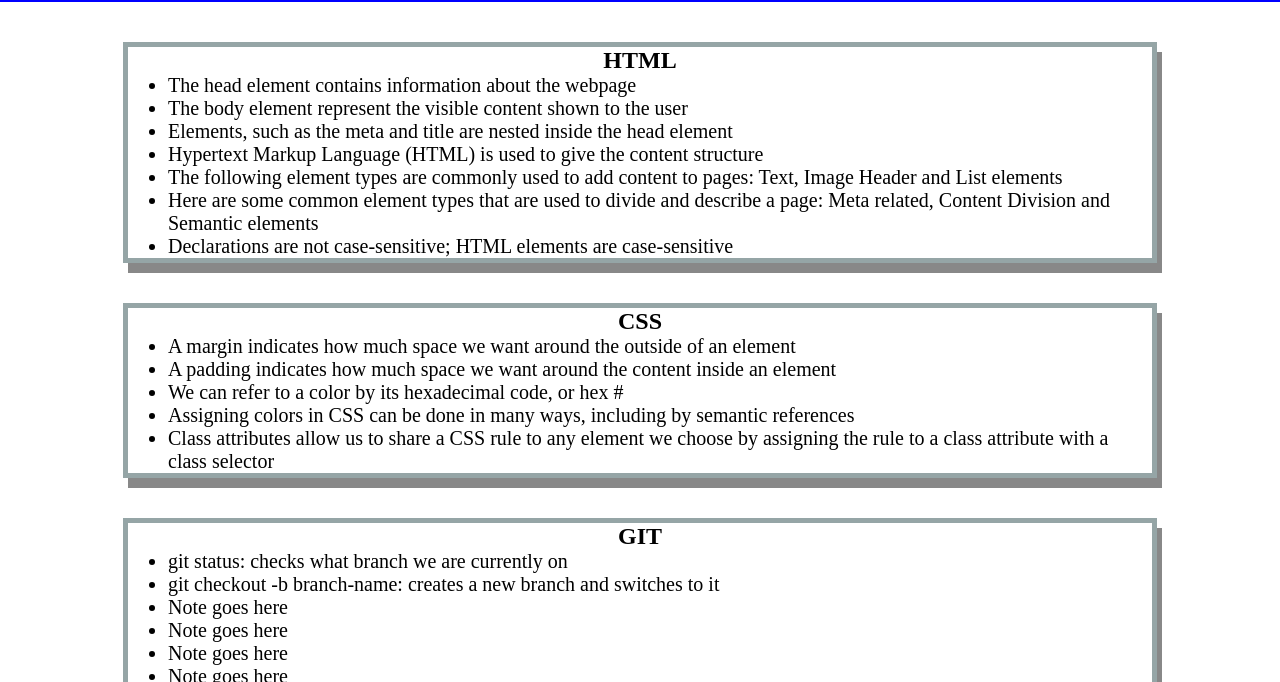
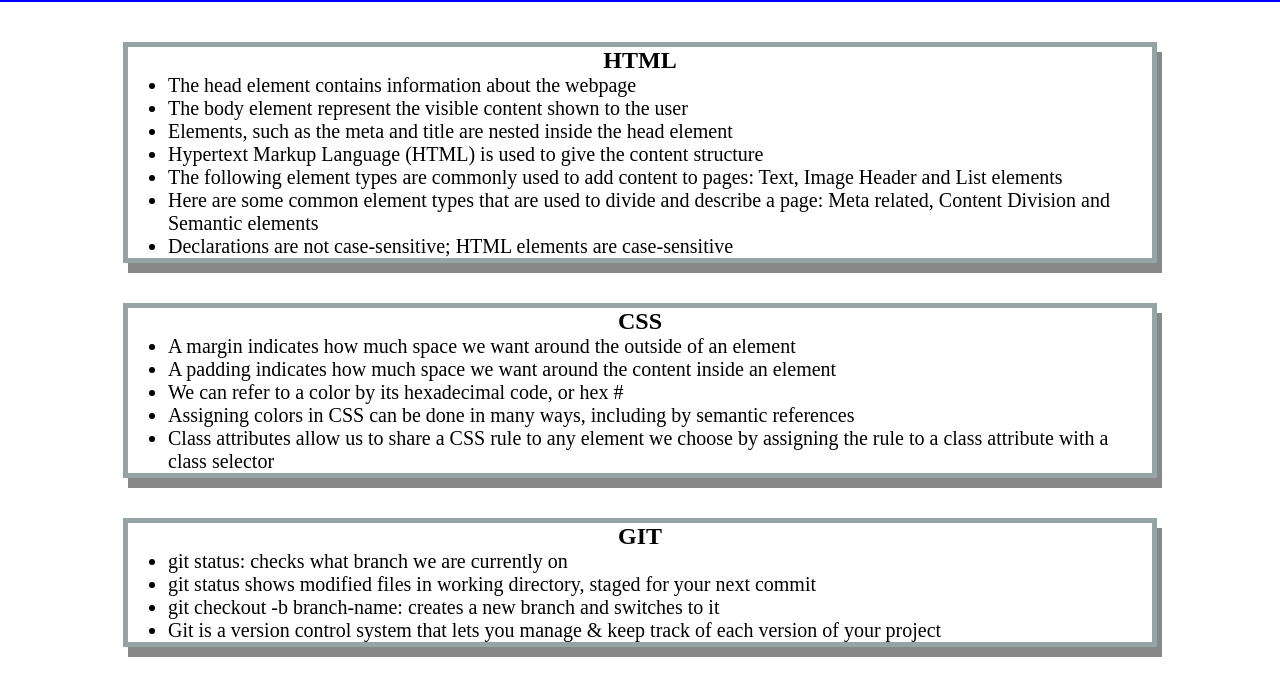
Before and after one commit to Marcdaddy1/pre-work-study-guide, a plain HTML site: page index.html in a window 1280 px wide. Shown: the part 118-800 px from the top of the page. Drawn offline with Linux system fonts and the light colour scheme.

```diff
--- a/index.html
+++ b/index.html
@@ -63,15 +63,11 @@
         <ul>
           <li>git status: checks what branch we are currently on</li>
 
+          <li>git status shows modified files in working directory, staged for your next commit</li>
+
           <li>git checkout -b branch-name: creates a new branch and switches to it</li>
 
-          <li>Note goes here</li>
-
-          <li>Note goes here</li>
-
-          <li>Note goes here</li>
-
-          <li>Note goes here</li>
+          <li>Git is a version control system that lets you manage & keep track of each version of your project</li>
 
         </ul>
 
```
